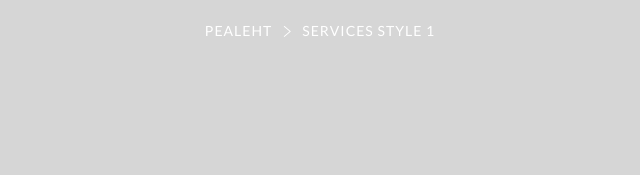
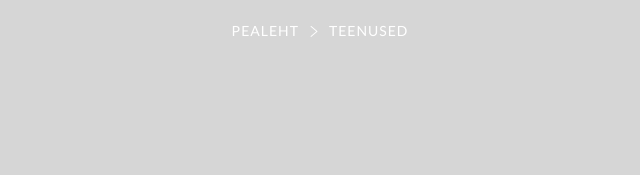
Before and after one commit to keeeenion/autospa, a plain HTML site: page service-style-1.html in a window 1280 px wide. Shown: the part 293-481 px from the top of the page, 320-960 px from the left. Drawn offline with Linux system fonts and the light colour scheme; some packages are replaced by stand-ins of ours; files whose address does not match are found by name.

Commit message:
Fix typo

```diff
--- a/service-style-1.html
+++ b/service-style-1.html
@@ -108,7 +108,7 @@
 							</div>
 
 							<div class="template-header-bottom-page-breadcrumb">
-								<a href="index.html">Pealeht</a><span class="template-icon-meta-arrow-right-12"></span><a href="#">Services Style 1</a>
+								<a href="index.html">Pealeht</a><span class="template-icon-meta-arrow-right-12"></span><a href="#">Teenused</a>
 							</div>
 
 						</div>
```
